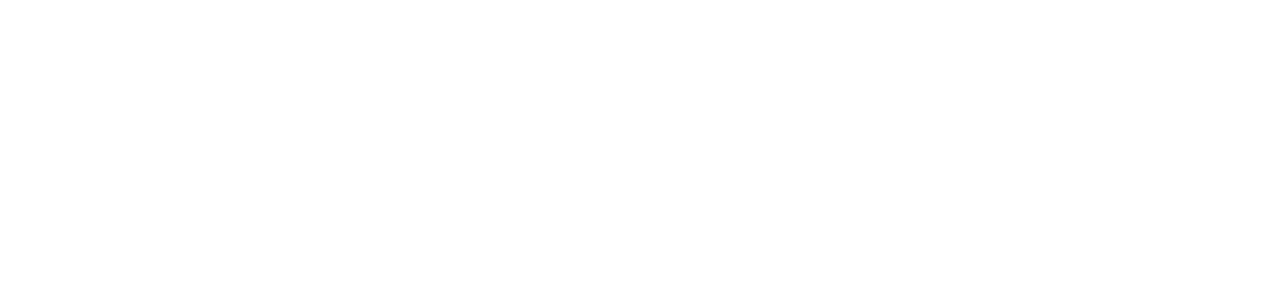
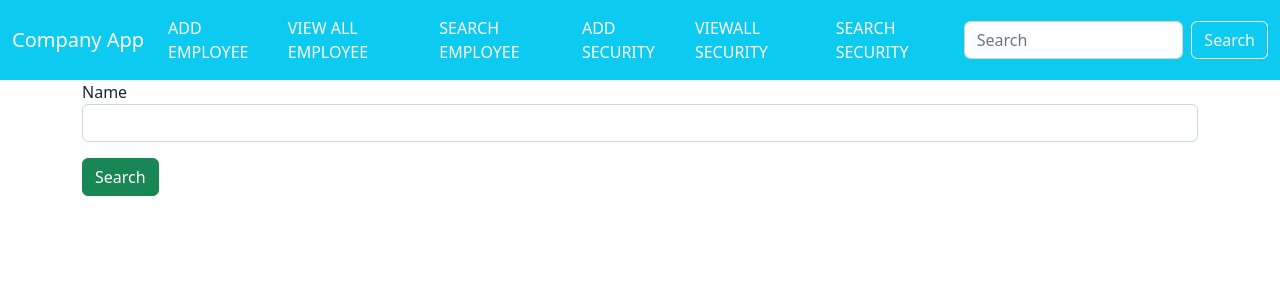
Before and after one commit to AriyaUnni/company-frontend-app, an Angular app: page /searchsecurity in a window 1280 px wide. Before the commit this address led to /. Shown: the top 300 px of the page. Built offline with nearby package versions, Linux system fonts and the light colour scheme.

Commit message:
search security

```diff
--- a/src/app/api.service.ts
+++ b/src/app/api.service.ts
@@ -39,4 +39,12 @@
   deleteSecurity=(data:any)=>{
     return this.http.post("http://localhost:8080/deletesecurity",data)
   }
+
+  searchSecurity=(data:any)=>{
+    return this.http.post("http://localhost:8080/searchsecurity",data)
+  }
+
+  editSecurity=(data:any)=>{
+    return this.http.post("http://localhost:8080/editsecurity",data)
+  }
 }
--- a/src/app/navbar/navbar.component.html
+++ b/src/app/navbar/navbar.component.html
@@ -11,7 +11,7 @@
           <a class="nav-link active" routerLink="/searchemployee">SEARCH EMPLOYEE</a>
           <a class="nav-link active" routerLink="/addsecurity">ADD SECURITY</a>
           <a class="nav-link active" routerLink="/viewsecurity">VIEWALL SECURITY</a>
-          <a class="nav-link active" routerLink="">SEARCH SECURITY</a>
+          <a class="nav-link active" routerLink="/searchsecurity">SEARCH SECURITY</a>
 
         </div>
       </div>
--- /dev/null
+++ b/src/app/searchsecurity/searchsecurity.component.html
@@ -0,0 +1,48 @@
+<app-navbar></app-navbar>
+
+<div class="container">
+    <div class="row">
+        <div class="col col-12 col-sm-12 col-md-12 col-lg-12 col-xl-12 col-xxl-12">
+            <div class="row g-3">
+                <div class="col col-12 col-sm-12 col-md-12 col-lg-12 col-xl-12 col-xxl-12">
+                    <label for="">Name</label>
+                    <input type="text" class="form-control" name="name"[(ngModel)]="name" >
+
+                </div>
+                <div class="col col-12 col-sm-12 col-md-12 col-lg-12 col-xl-12 col-xxl-12">
+                    <button class="btn btn-success" (click)="readValues()">Search</button>
+                </div>
+
+                <div *ngFor="let i of data">
+                    <div class="col col-12 col-sm-12 col-md-12 col-lg-12 col-xl-12 col-xxl-12">
+                        <label for="">Security Code</label>
+                        <input type="text" class="form-control" value="{{i.security_code}}" [(ngModel)]="i.security_code">
+                    </div>
+                    <div class="col col-12 col-sm-12 col-md-12 col-lg-12 col-xl-12 col-xxl-12">
+                        <label for="">Name</label>
+                        <input type="text" class="form-control" value="{{i.name}}" [(ngModel)]="i.name">
+                    </div>
+
+
+                    <div class="col col-12 col-sm-12 col-md-12 col-lg-12 col-xl-12 col-xxl-12">
+                        <label for="">DOJ</label>
+                        <input type="text" class="form-control" value="{{i.doj}}" [(ngModel)]="i.doj">
+                    </div>
+
+                    <div class="col col-12 col-sm-12 col-md-12 col-lg-12 col-xl-12 col-xxl-12">
+                        <label for="">Username</label>
+                        <input type="text" class="form-control" value="{{i.username}}" [(ngModel)]="i.username">
+                    </div>
+                    <div class="col col-12 col-sm-12 col-md-12 col-lg-12 col-xl-12 col-xxl-12">
+                        <label for="">Password</label>
+                        <input type="text" class="form-control" value="{{i.password}}" [(ngModel)]="i.password">
+                    </div>
+
+                    <div class="col col-12 col-sm-12 col-md-12 col-lg-12 col-xl-12 col-xxl-12"><br>
+                        <button class="btn btn-success" (click)="updateSecurity()">Update</button>
+                    </div>
+                </div>
+            </div>
+        </div>
+    </div>
+</div>
--- /dev/null
+++ b/src/app/searchsecurity/searchsecurity.component.ts
@@ -0,0 +1,45 @@
+import { Component, OnInit } from '@angular/core';
+import { ApiService } from '../api.service';
+
+@Component({
+  selector: 'app-searchsecurity',
+  templateUrl: './searchsecurity.component.html',
+  styleUrls: ['./searchsecurity.component.css']
+})
+export class SearchsecurityComponent implements OnInit {
+
+  constructor(private myapi:ApiService) { }
+
+  name=""
+
+  status:boolean=false
+
+  readValues=()=>{
+    let data={
+      "name":this.name
+    }
+    console.log(data)
+    this.myapi.searchSecurity(data).subscribe(
+      (res)=>{
+        this.data=res
+
+        this.name=""
+        this.status=true
+      }
+    )
+  }
+
+  updateSecurity=()=>{
+    this.myapi.editSecurity(this.data[0]).subscribe(
+      (res)=>{
+        alert("Successfully updated")
+      }
+    )
+  }
+
+  data:any=[]
+
+  ngOnInit(): void {
+  }
+
+}
```
Also changed, not shown: src/app/app.module.ts (+6 -1 lines), src/app/searchsecurity/searchsecurity.component.css (added), 1 other file (tests, documents, lock files or other folders).
